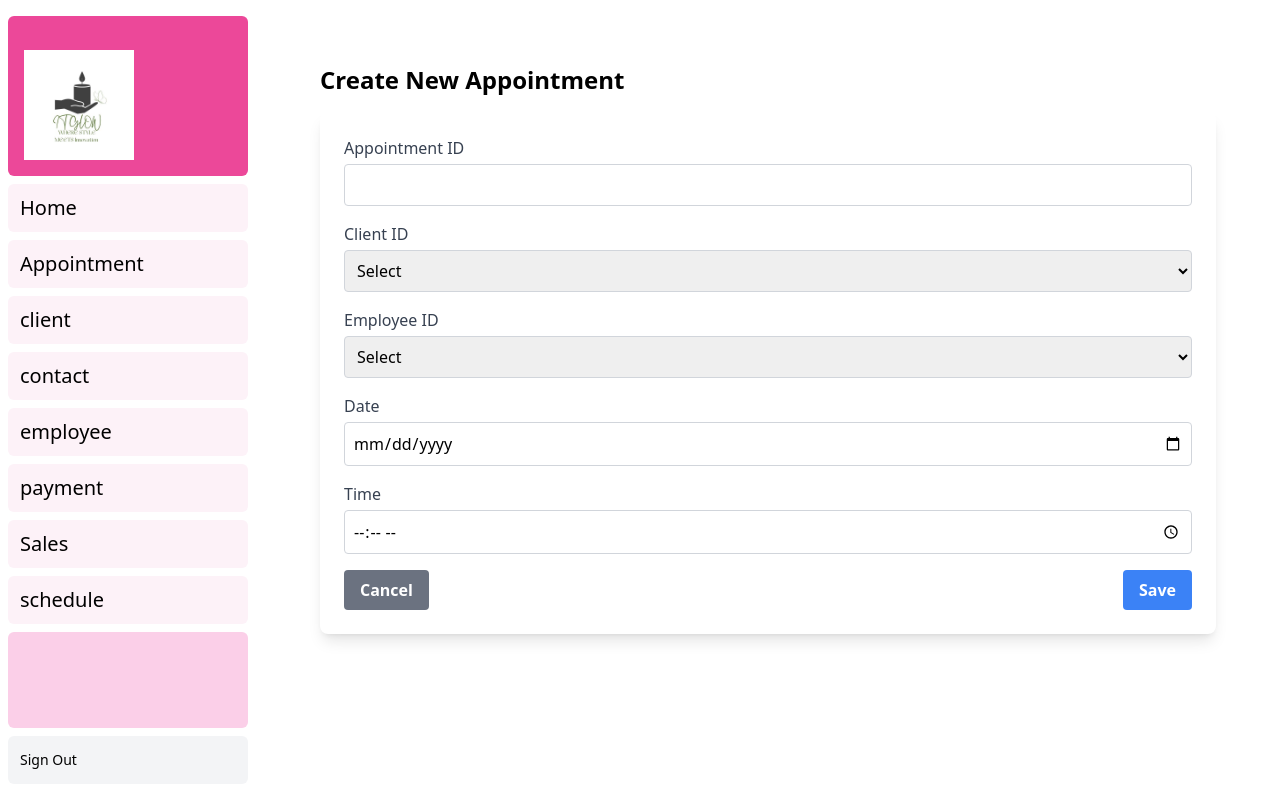
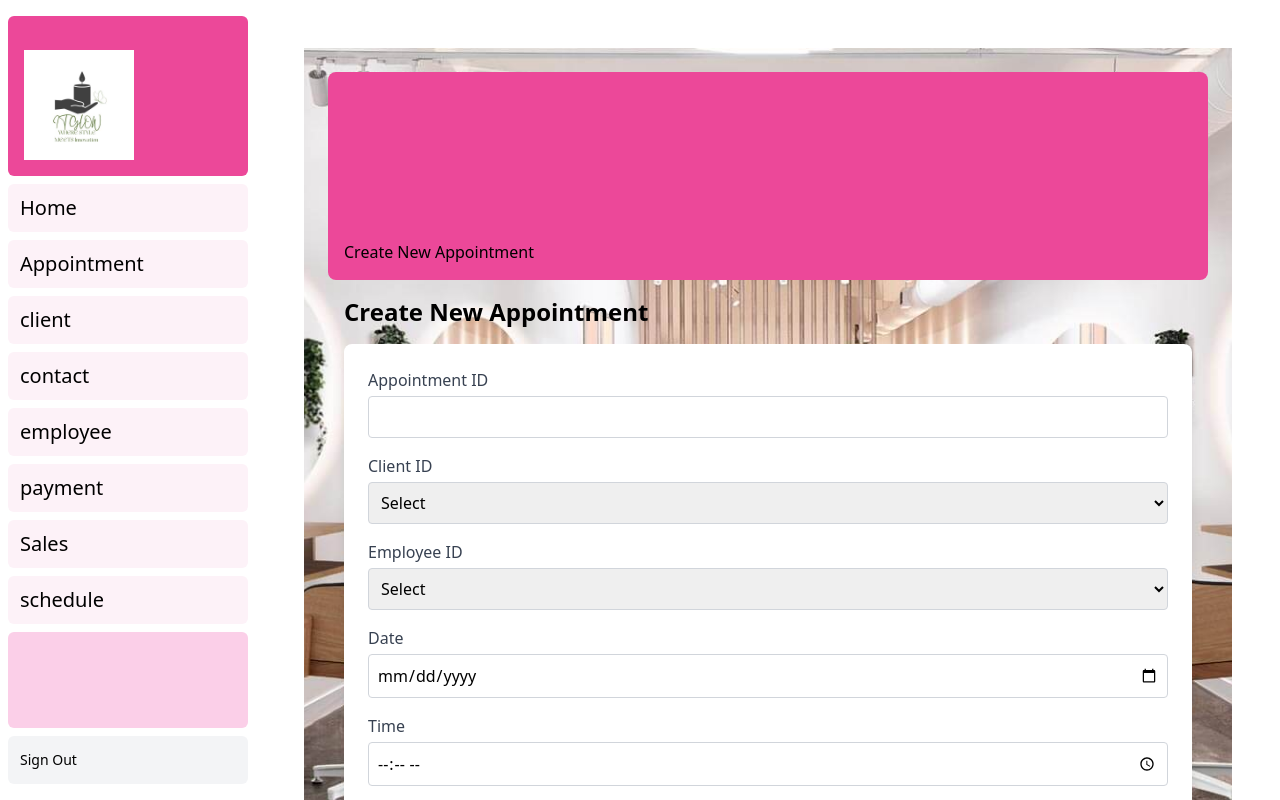
Before and after one commit to Sinentlahla219081328/Group22ITGlowDesktop, a Next.js app: page /dashboard/New-Appointment in a window 1280 px wide. Built offline with nearby package versions, Linux system fonts and the light colour scheme.

Commit message:
your commit title

```diff
--- a/app/dashboard/Appointment/page.tsx
+++ b/app/dashboard/Appointment/page.tsx
@@ -44,6 +44,10 @@ const AppointmentPage: React.FC = () => {
   };
 
   return (
+
+    <main className="flex min-h-screen flex-col p-6 bg-[url('/salon.jpg')] bg-cover bg-center">
+    <div className="flex h-20 shrink-0 items-end rounded-lg bg-pink-500 p-4 md:h-52">
+   </div>
     <div className="container mx-auto py-8">
       <h1 className="text-2xl font-bold mb-4">Appointments</h1>
       <table className="min-w-full bg-white border">
@@ -90,6 +94,7 @@ const AppointmentPage: React.FC = () => {
         Create Appointment
       </button>
     </div>
+    </main>
   );
 };
 
--- a/app/dashboard/New-Appointment/page.tsx
+++ b/app/dashboard/New-Appointment/page.tsx
@@ -24,6 +24,10 @@ const NewAppointment = () => {
   };
 
   return (
+    <main className="flex min-h-screen flex-col p-6 bg-[url('/salon.jpg')] bg-cover bg-center">
+      <div className="flex h-20 shrink-0 items-end rounded-lg bg-pink-500 p-4 md:h-52">
+       <h1> Create New Appointment</h1>
+</div>
     <div className="p-4">
       <h1 className="text-2xl font-bold mb-4">Create New Appointment</h1>
       <form onSubmit={handleSubmit} className="bg-white p-6 rounded-lg shadow-lg">
@@ -83,6 +87,8 @@ const NewAppointment = () => {
         </div>
       </form>
     </div>
+     </main>
+
   );
 };
 
```
